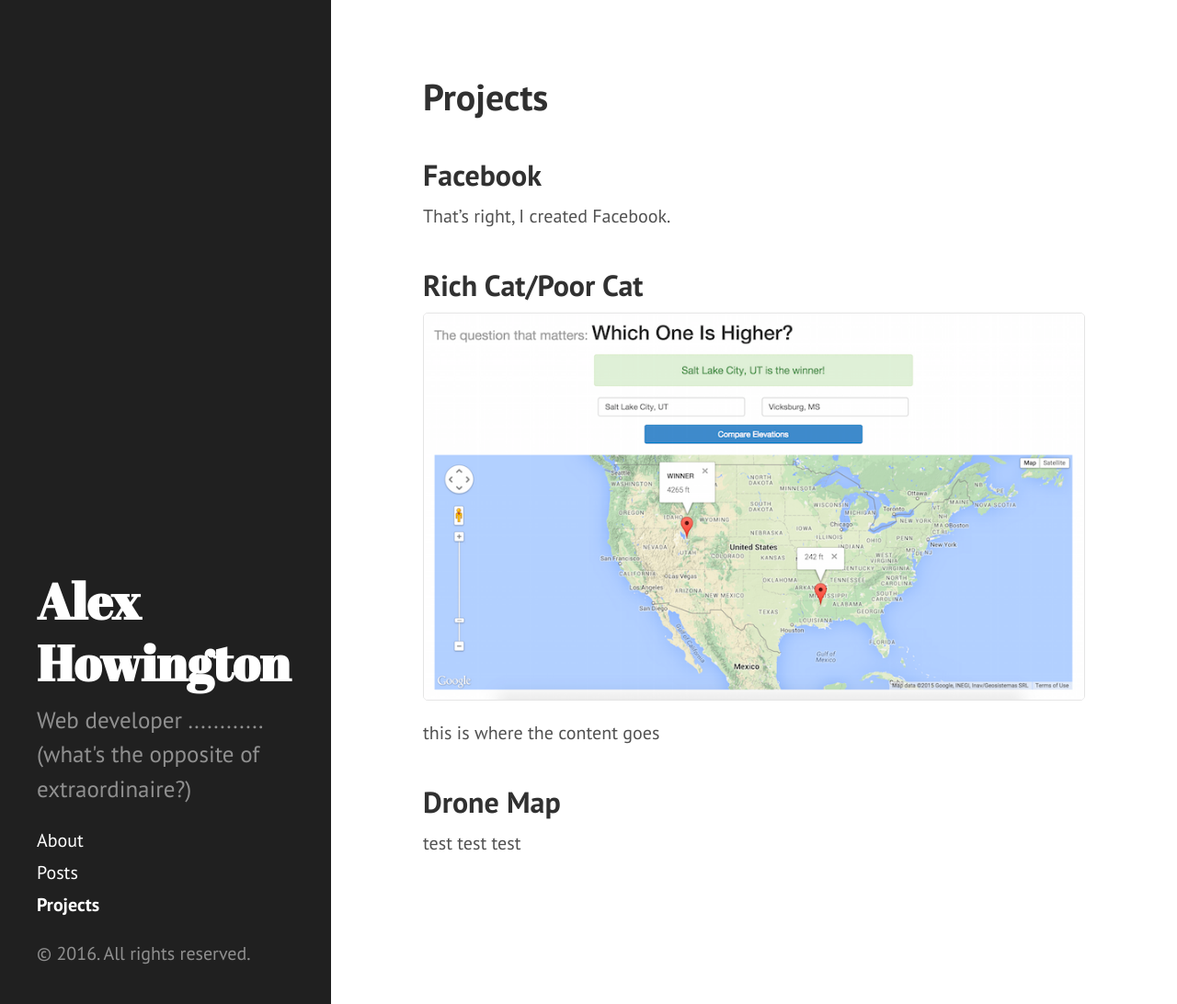
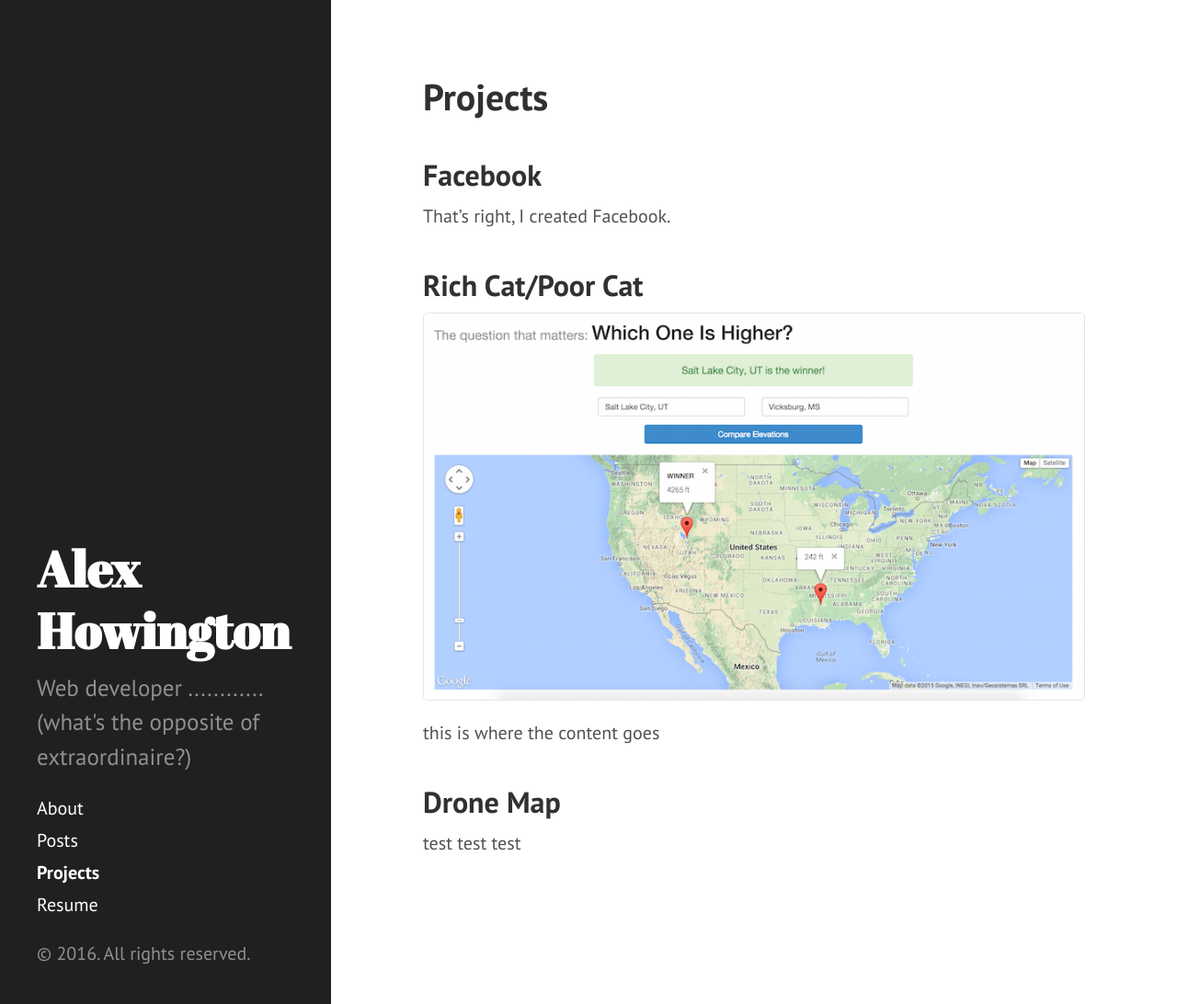
Before and after one commit to ash106/ash106.github.io, a Jekyll site: the page built from projects.html, in a window 1280 px wide and 1092 px high. Shown: the whole window at 92% size. Built offline with Jekyll 4.4.1, drawn with Linux system fonts in a browser that asks for light colours.

Commit message:
Add resume link to sidebar

```diff
--- a/_config.yml
+++ b/_config.yml
@@ -23,6 +23,7 @@
 
 github:
   repo:           https://github.com/ash106/ash106.github.io
+resume:           https://represent.io/alexhowington
 
 collections:
 - projects
--- a/_includes/sidebar.html
+++ b/_includes/sidebar.html
@@ -23,6 +23,8 @@
           {% endif %}
         {% endif %}
       {% endfor %}
+
+      <a class="sidebar-nav-item" href="{{ site.resume }}" target="_blank">Resume</a>
     </nav>
 
     <p>&copy; {{ site.time | date: '%Y' }}. All rights reserved.</p>
```
